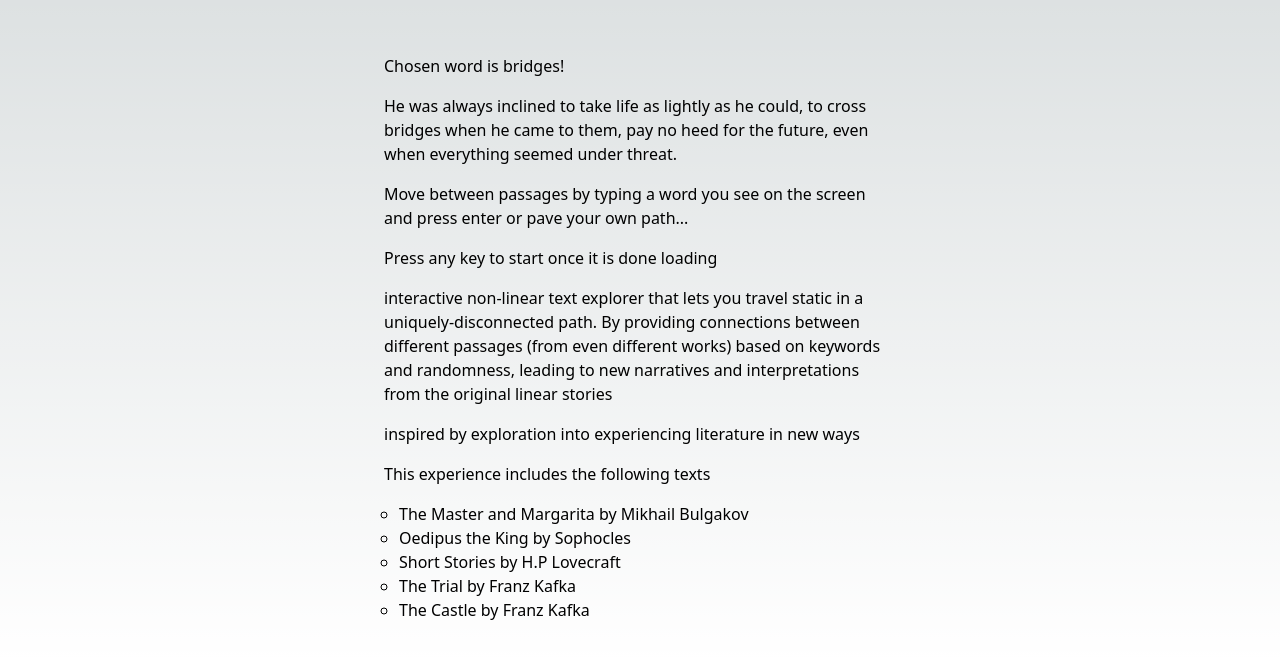
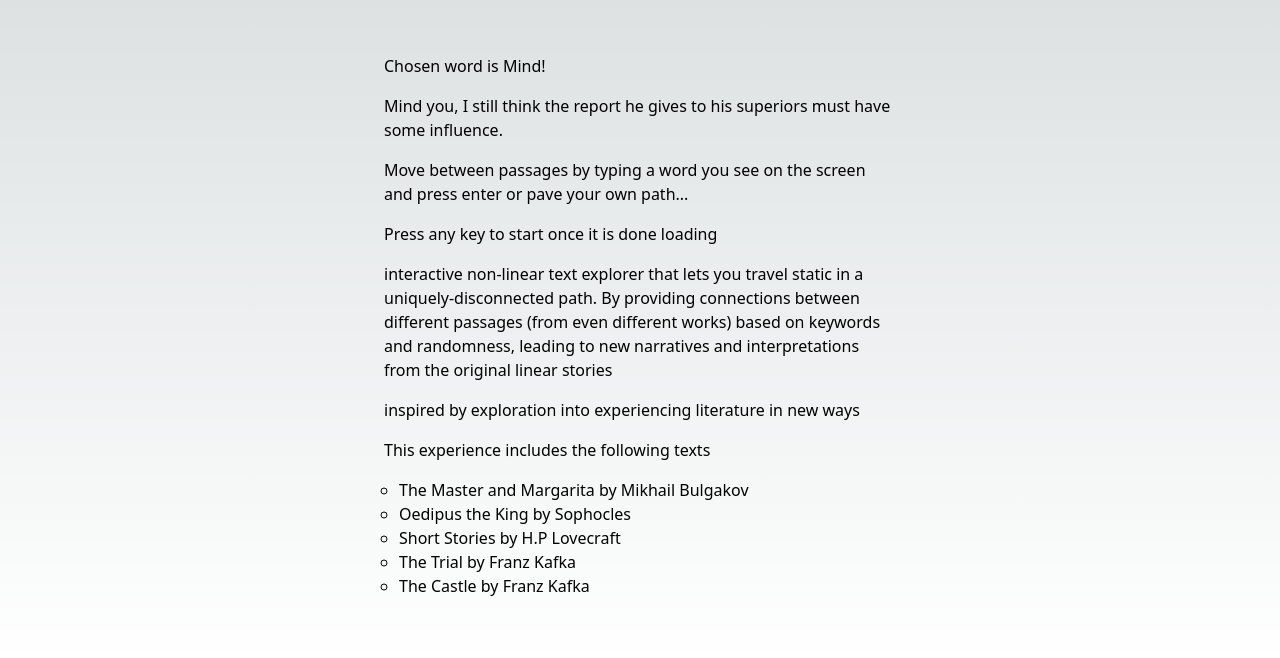
Before and after one commit to Rohan-cp/tela, a Next.js app: page / in a window 1280 px wide. Shown: the part 138-796 px from the top of the page. Built offline with nearby package versions, Linux system fonts and the light colour scheme.

Commit message:
base index somewhat working

```diff
--- a/pages/index.tsx
+++ b/pages/index.tsx
@@ -11,19 +11,21 @@
 */
   const [isReady, setIsReady] = useState(false)
   const [chosenWord, setChosenWord] = useState('not initialized')
-  const [currPhrase, setCurrPhrase] = useState('none')
+  const [currPhrase, setCurrPhrase] = useState(['none'])
   const [tempValue, setTempValue] = useState('')
 
   useEffect(() => {
     const data = JSON.parse(textDict)
     const keys = Object.keys(data)
-    let currWord =  keys[Math.floor(Math.random() * 700)]
-    while(currWord.length <= 2) {
-      currWord = keys[Math.floor(Math.random() * 700)]
+    let currWord =  keys[Math.floor(Math.random() * 1000)]
+    while (currWord.length <= 2) {
+      currWord = keys[Math.floor(Math.random() * 1000)]
     }
     const sourceText = JSON.parse(source);
     setChosenWord(currWord)
-    setCurrPhrase(sourceText[data[currWord][0]])
+
+    const words = sourceText[data[currWord][0]].split(" ")
+    setCurrPhrase(words)
   }, [])
 
   useEffect(() => {
@@ -31,7 +33,12 @@
     const sourceText = JSON.parse(source);
     const hasKey = chosenWord in data
     if (hasKey) {
-      setCurrPhrase(sourceText[data[chosenWord][0]])
+      console.log("found key so should be switching phrase");
+      const desiredSentenceIdxs = data[chosenWord];
+      const n = desiredSentenceIdxs.length;
+      const randomNewIdx = Math.floor(Math.random() * n);
+      const words = sourceText[desiredSentenceIdxs[randomNewIdx]].split(' ');
+      setCurrPhrase(words)
     }
   }, [chosenWord])
 
@@ -55,16 +62,14 @@
 
   const handleSubmit = (e) => {
     e.preventDefault();
+
     setChosenWord(tempValue);
     setTempValue("");
   }
 
-  const words = currPhrase.split(' ');
 
-  const dynamicText = words.map((word, index) => {
+  const dynamicText = currPhrase.map((word, index) => {
       const isHighlighted = word === chosenWord;
-        console.log("word", word)
-        console.log("chosenWord", chosenWord)
       return (
         <span key={index} className={isHighlighted ? 'highlighted' : ''}>
           {word + " "}
@@ -89,7 +94,7 @@
     <main className="flex min-h-screen flex-col items-center">
       <div className="wrapper">
         <h2>Chosen word is {chosenWord}!</h2>
-        <h2>{currPhrase}</h2>
+        <h2>{dynamicText}</h2>
         <span>Move between passages by typing a word you see on the screen and press enter or pave your own path...</span>
         <span>Press any key to start once it is done loading</span>
         <span>interactive non-linear text explorer that lets you travel static in a uniquely-disconnected path. By providing connections
```
Lines whose indentation alone changed are shown as unchanged.
